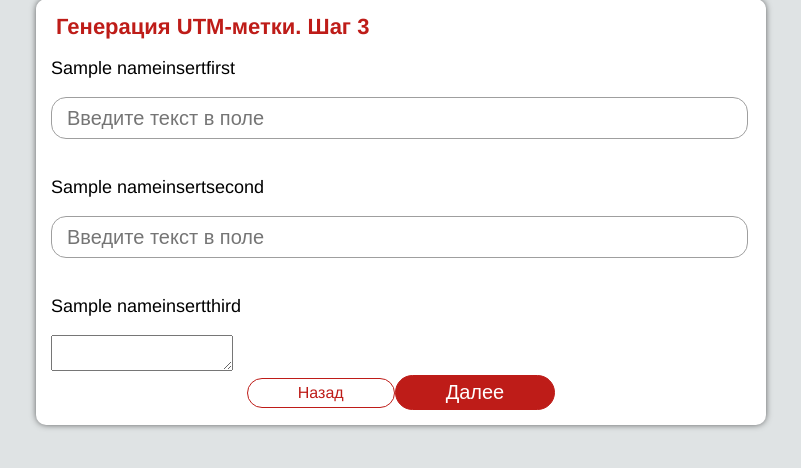
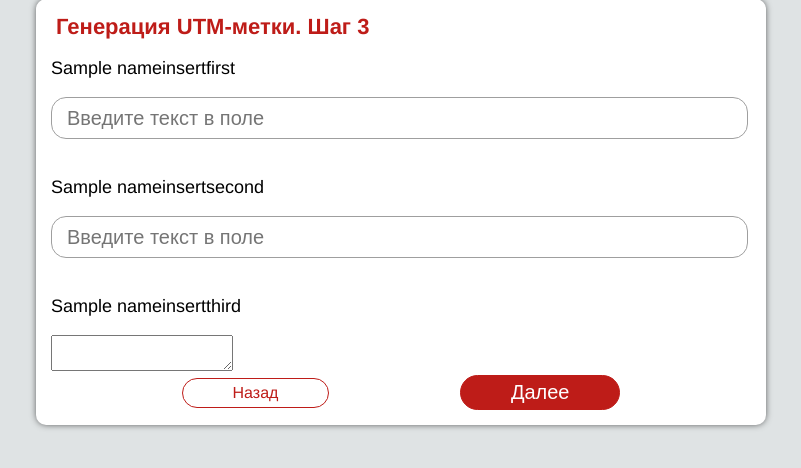
Before and after one commit to razumovr/deliveryclub, a Django app: template Utmmetka/templates/hr/pagenext.html in a window 1280 px wide. Shown: the part 248-716 px from the top of the page, without its empty margins (239-1040 px from the left). Run offline with Django 3.2, Linux system fonts and the light colour scheme; the template is opened without the code that fills it: most values are stand-ins (such as "Sample title", 1, 10 or a date in 2020); form fields are guessed from the names that the template uses; some libraries are stand-ins or nearby versions.

```diff
--- a/Utmmetka/templates/hr/pagenext.html
+++ b/Utmmetka/templates/hr/pagenext.html
@@ -44,7 +44,7 @@
     .buttons-group {
         display: flex;
         align-items: center;
-        justify-content: center;
+        justify-content: space-evenly;
     }
 
     .buttons-group button {
```
